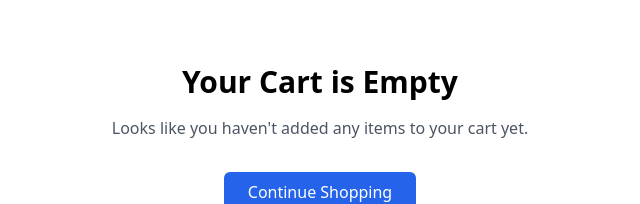
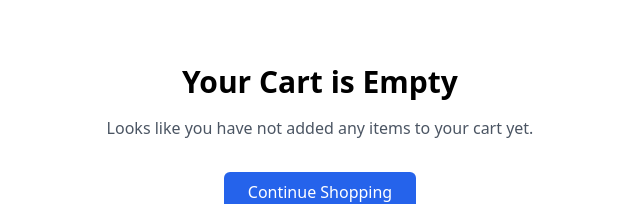
Before and after one commit to aditya-kumar-singh-3/Hanging-EcommerceAPI, a Next.js app: page /Cart in a window 1280 px wide. Shown: the top 204 px of the page, without its empty margins (320-960 px from the left). Built offline with nearby package versions, Linux system fonts and the light colour scheme.

Commit message:
deploying

```diff
--- a/src/app/CartContent/CartContent.tsx
+++ b/src/app/CartContent/CartContent.tsx
@@ -31,7 +31,7 @@ const CartContent = () => {
     return (
       <div className="container mx-auto px-4 py-16 text-center">
         <h1 className="text-3xl font-bold mb-4">Your Cart is Empty</h1>
-        <p className="text-gray-600 mb-8">Looks like you haven't added any items to your cart yet.</p>
+        <p className="text-gray-600 mb-8">Looks like you have not added any items to your cart yet.</p>
         <Link href="/">
           <button className="bg-blue-600 text-white py-2 px-6 rounded-md hover:bg-blue-700 transition-colors">
             Continue Shopping
--- a/src/app/Redux/CreateSlice.tsx
+++ b/src/app/Redux/CreateSlice.tsx
@@ -1,5 +1,5 @@
 
-import { createSlice, PayloadAction } from "@reduxjs/toolkit";
+import { createSlice,  } from "@reduxjs/toolkit";
 
 
 
@@ -39,7 +39,7 @@ const cartSlice = createSlice({
             console.error("Invalid item:", item);
             return;
           }
-          const isThere = state.cartData.find((itemm: { id: any; }) => itemm.id === item.id);
+          const isThere = state.cartData.find((itemm: { id: any }) => itemm.id === item.id);
 
           if (!isThere) {
             state.cartData.push(item);
@@ -49,7 +49,7 @@ const cartSlice = createSlice({
     removefromcart(state,action){
       const item = action.payload;
 
-      const updatedCart = state.cartData.filter((itemm: { id: any; })=> itemm.id != item.id);
+      const updatedCart = state.cartData.filter((itemm: { id: any })=> itemm.id != item.id);
       state.cartData = updatedCart;
     },
 
--- a/src/app/page.tsx
+++ b/src/app/page.tsx
@@ -1,5 +1,4 @@
 
-import Image from "next/image";
 import Product from "./Product/Product";
 
 export default function Home() {
```
